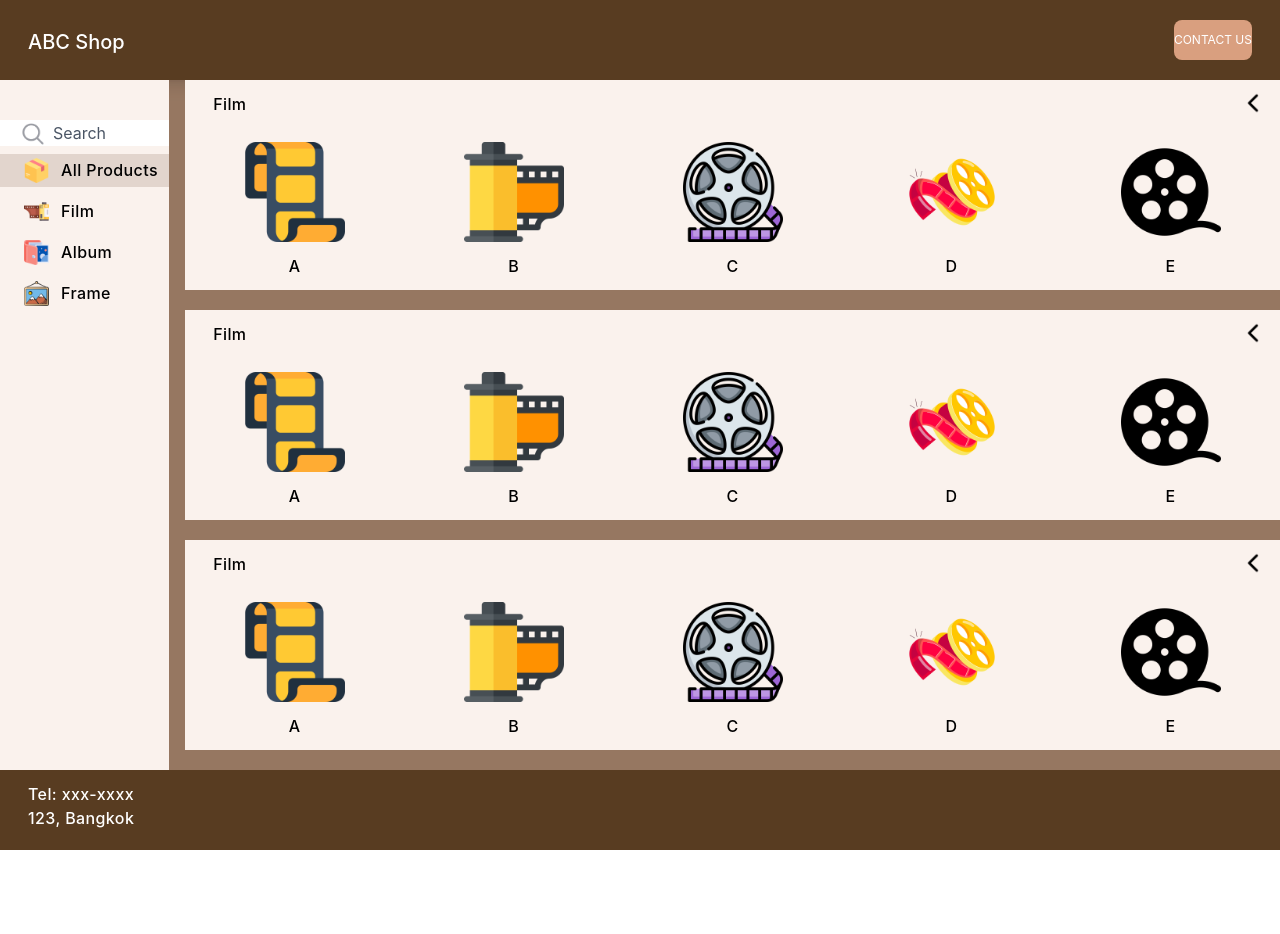
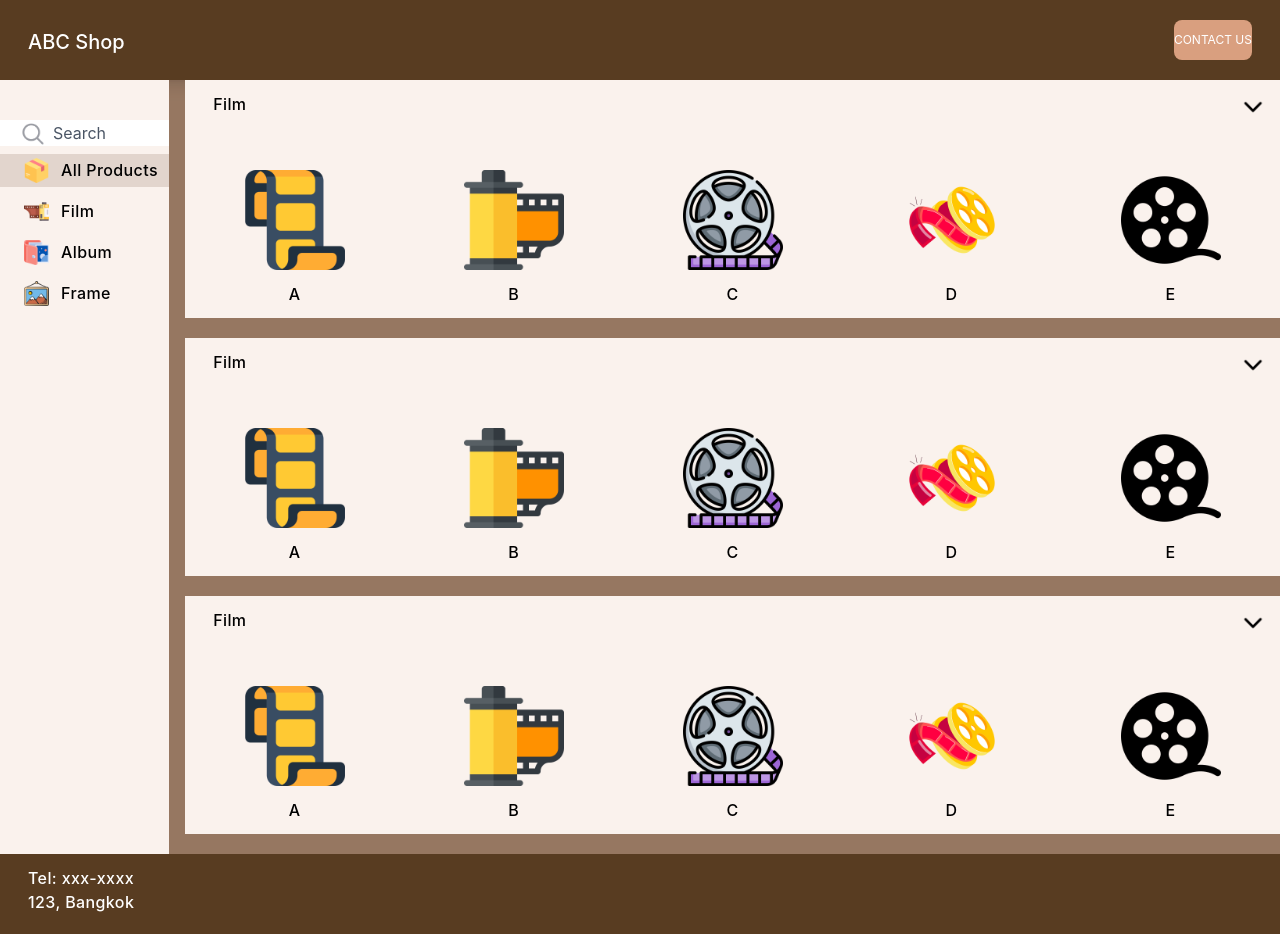
Before and after one commit to macyy555/inventory-tracking, a React (Vite) app: page /customer/home in a window 1280 px wide. Before the commit the page ends 850 px from the top, so only its background shows below. Built offline with nearby package versions, Linux system fonts and the light colour scheme.

Commit message:
add transition effect to customer page

```diff
--- a/package.json
+++ b/package.json
@@ -13,6 +13,7 @@
     "@heroicons/react": "^2.2.0",
     "@material-tailwind/react": "^2.1.10",
     "@tailwindcss/vite": "^4.0.3",
+    "clsx": "^2.1.1",
     "react": "^18.3.1",
     "react-dom": "^18.3.1",
     "react-router-dom": "^7.3.0"
--- a/src/components/Customer/DisplayAll.jsx
+++ b/src/components/Customer/DisplayAll.jsx
@@ -5,21 +5,29 @@ import film2img from "../../assets/Products/Film/Film2.png";
 import film3img from "../../assets/Products/Film/Film3.png";
 import film4img from "../../assets/Products/Film/Film4.png";
 import film5img from "../../assets/Products/Film/Film5.png";
-
-
+import React, { useState } from "react";
+import clsx from 'clsx';
 
 function DisplayAll(){
+
+    const [expand, setExpand] = useState(true);
+
+    function onArrowClick(){
+        setExpand(!expand)
+    }
+
     return(
         <div className="bg-[#FAF2ED] mb-5">
-            <div className="flex justify-between">
-            <Typography className="font-medium text-l pl-7 pt-3 tracking-wide text-black">
-            Film</Typography>
-            <div className="pt-2 pr-3">
-            <img src={leftimg} width="30" height="30"/>
+            <div className="flex justify-between pb-3">
+                <Typography className="font-medium text-l pl-7 pt-3 tracking-wide text-black">
+                Film</Typography>
+                <div className={clsx('py-3', "px-3", expand ? '-rotate-90' : '')} onClick={onArrowClick}>
+                    <img src={leftimg} width="30" height="30"/>
+                </div>
             </div>
-            </div>
-            {/* extract info from db and add loop here */}
-            <div className="grid grid-cols-5 mt-3">
+                {/* extract info from db and add loop here */}
+            <div className={clsx(expand ? "opacity-100" : "opacity-0", "transition-opacity delay-150 ease-in-out duration-300")}>
+            <div className={clsx(expand ? "grid grid-cols-5 mt-3" : "hidden transition-discrete duration-150", "")}>
                 {/* extract info from db and add loop here */}
                 <div className="p-3 justify-items-center">
                     <img src={film1img} alt="A" width="100" height="100" />
@@ -47,7 +55,7 @@ function DisplayAll(){
                     E</Typography>
                 </div>
             </div>
-
+            </div>
         </div>
     );
 }
--- a/src/pages/Customer/CustomerHomePage.jsx
+++ b/src/pages/Customer/CustomerHomePage.jsx
@@ -5,6 +5,7 @@ import SideBar from '../../components/Customer/SideBar.jsx'
 import DisplayAll from '../../components/Customer/DisplayAll.jsx'
 import DisplayEach from '../../components/Customer/DisplayEach.jsx'
 import ContactForm from '../../components/Customer/ContactForm.jsx'
+import clsx from 'clsx';
 
 function CustomerHomePage(){
 
@@ -26,19 +27,26 @@ function CustomerHomePage(){
                 <div className="col-span-6">
                 {/* add code to select which display should be shown */}
                     {/* extract info from db and add loop here */}
-                    <div style={{ display: displayOption==0 ? 'grid': 'none'}}>
+                    <div className={clsx(displayOption==0 ? "opacity-100" : "opacity-0", "transition-opacity ease-in-out duration-150")}>
+                    <div className={clsx(displayOption==0 ? "grid" : "hidden transition-discrete duration-150", "")}>
                         <DisplayAll />
                         <DisplayAll />
                         <DisplayAll />
                     </div>
+                    </div>
 
-                    <div style={{ display: displayOption==1 || displayOption==2 || displayOption==3 ? 'grid': 'none'}}>
+                    <div className={clsx(displayOption==1 || displayOption==2 || displayOption==3 ? "opacity-100" : "opacity-0", "transition-opacity ease-in-out duration-150")}>
+                    <div className={clsx(displayOption==1 || displayOption==2 || displayOption==3 ? "grid" : "hidden transition-discrete duration-150", "")}>
                         <DisplayEach />
                     </div>
+                    </div>
 
-                    <div style={{ display: displayOption==4 ? 'grid': 'none'}}>
-                    <ContactForm />
+                    <div className={clsx(displayOption==4 ? "opacity-100" : "opacity-0", "transition-opacity ease-in-out duration-150")}>
+                    <div className={clsx(displayOption==4 ? "grid" : "hidden transition-discrete duration-150", "")}>
+                        <ContactForm />
                     </div>
+                    </div>
+
                 </div>
             </div>
 
```
Also changed, not shown: 1 other file (tests, documents, lock files or other folders).
